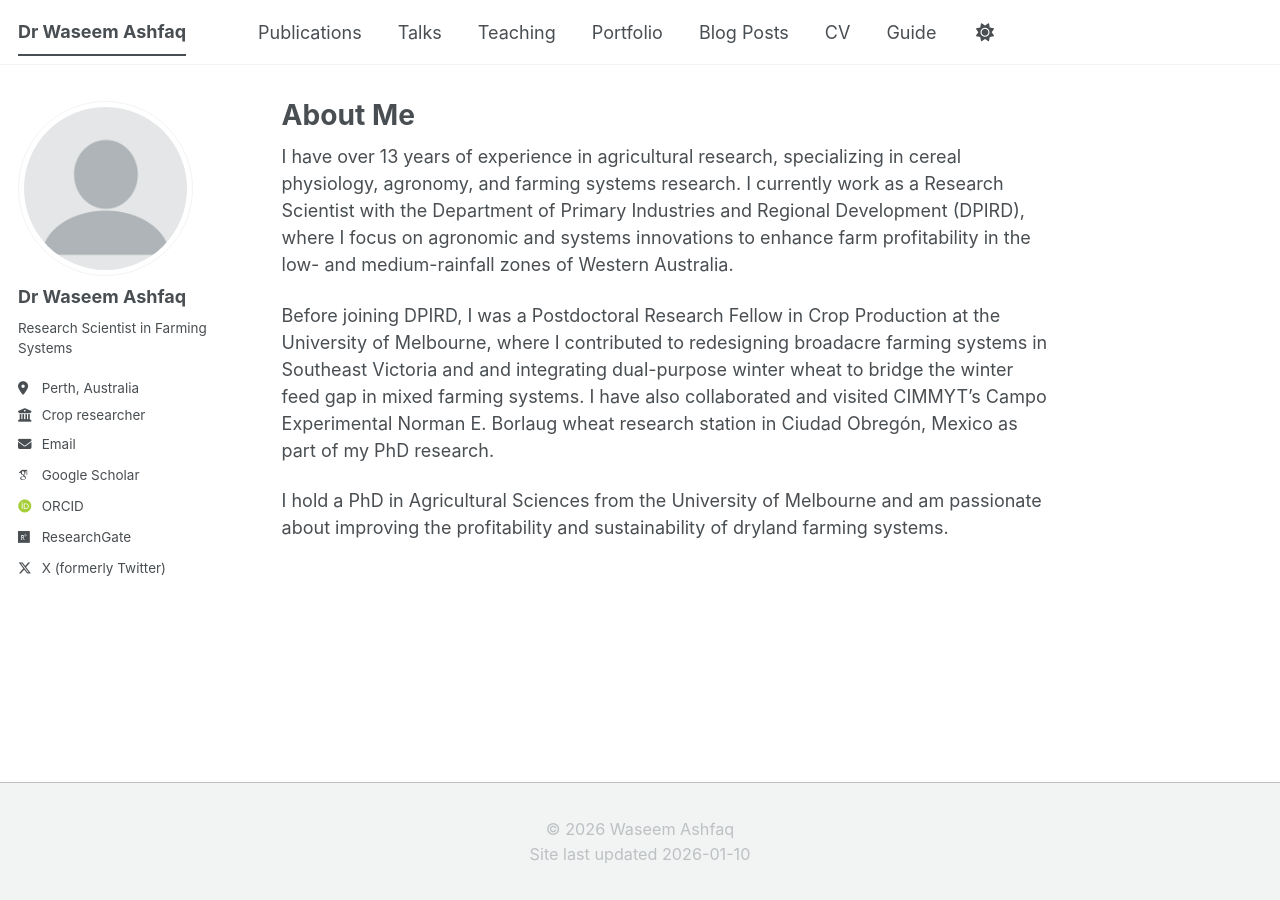
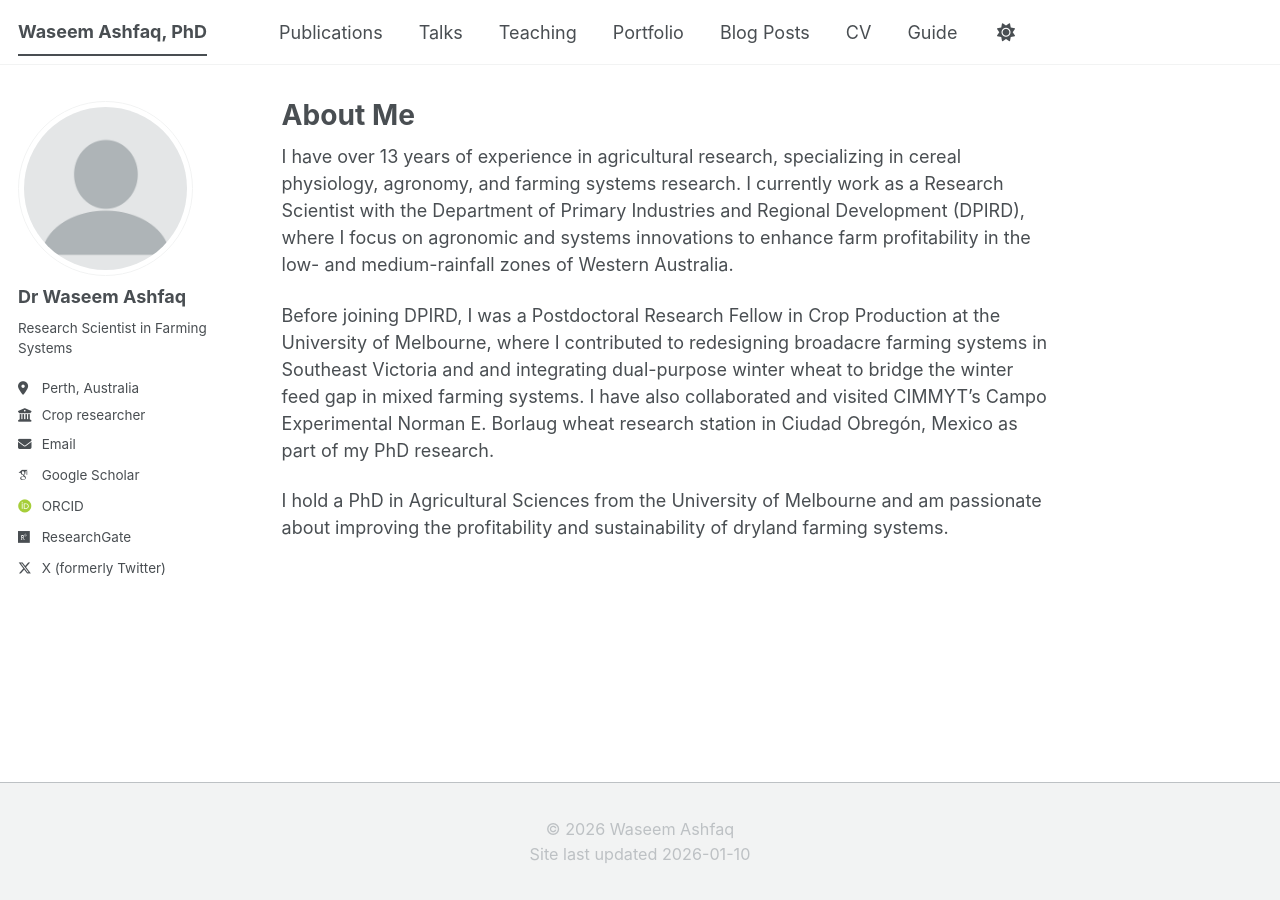
Before and after one commit to washfaq/waseemashfaq.github.io, a Jekyll site: the page built from _pages/about.md, in a window 1280 px wide. Built offline with Jekyll 4.4.1, drawn with Linux system fonts in a browser that asks for light colours; some web fonts are replaced; a script bundle is joined from its source files by our own code; library files that are not in the unit come from our copies.

Commit message:
Update _config.yml

```diff
--- a/_config.yml
+++ b/_config.yml
@@ -9,7 +9,7 @@
 # Basic Site Settings
 locale                   : "en-US"
 site_theme               : "default" # The available themes options are "default", "air", "sunrise", "mint", "dirt" and "contrast"
-title                    : "Dr Waseem Ashfaq"
+title                    : "Waseem Ashfaq, PhD"
 title_separator          : "-"
 name                     : &name "Waseem Ashfaq"
 description              : &description "Your Name's academic portfolio"   # Update this with a general description of your site, this is the default if not overridden by a page
```
